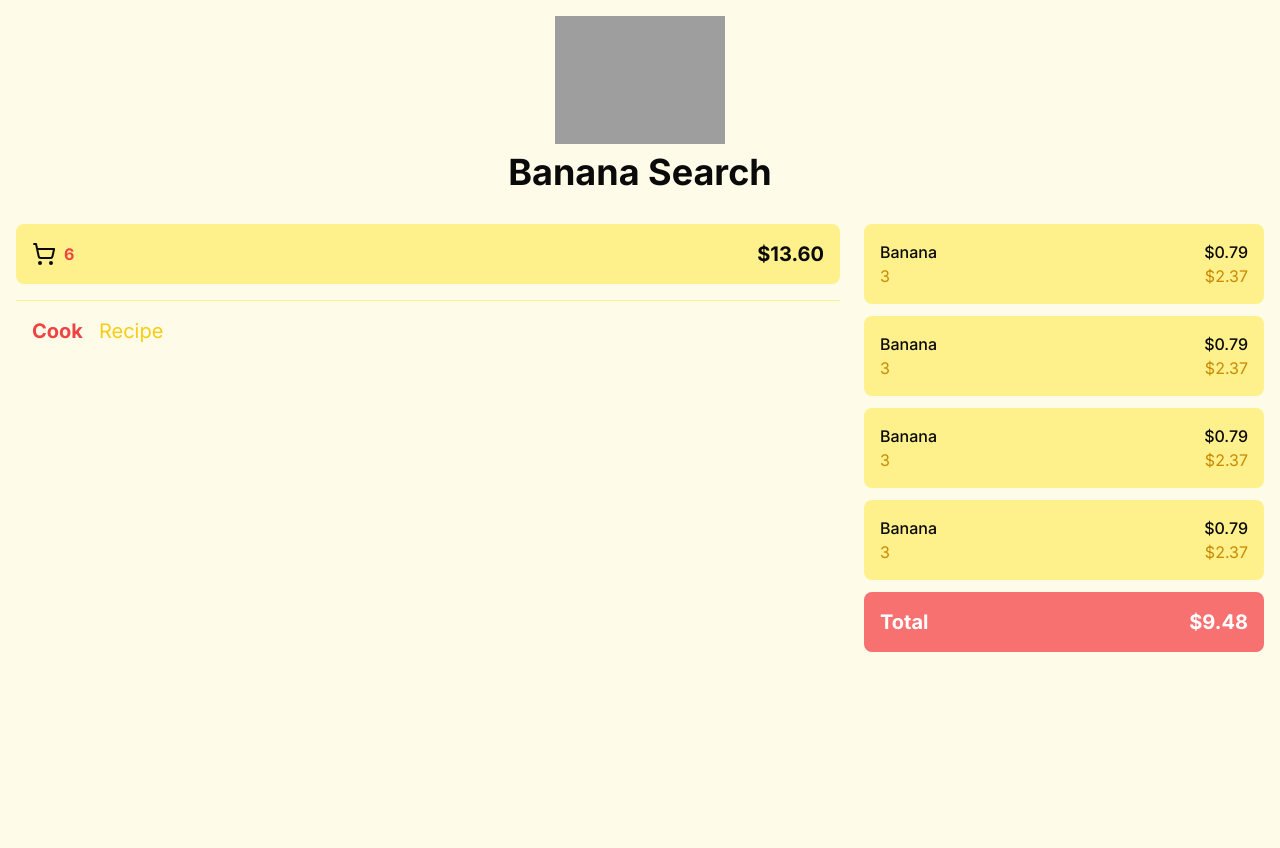
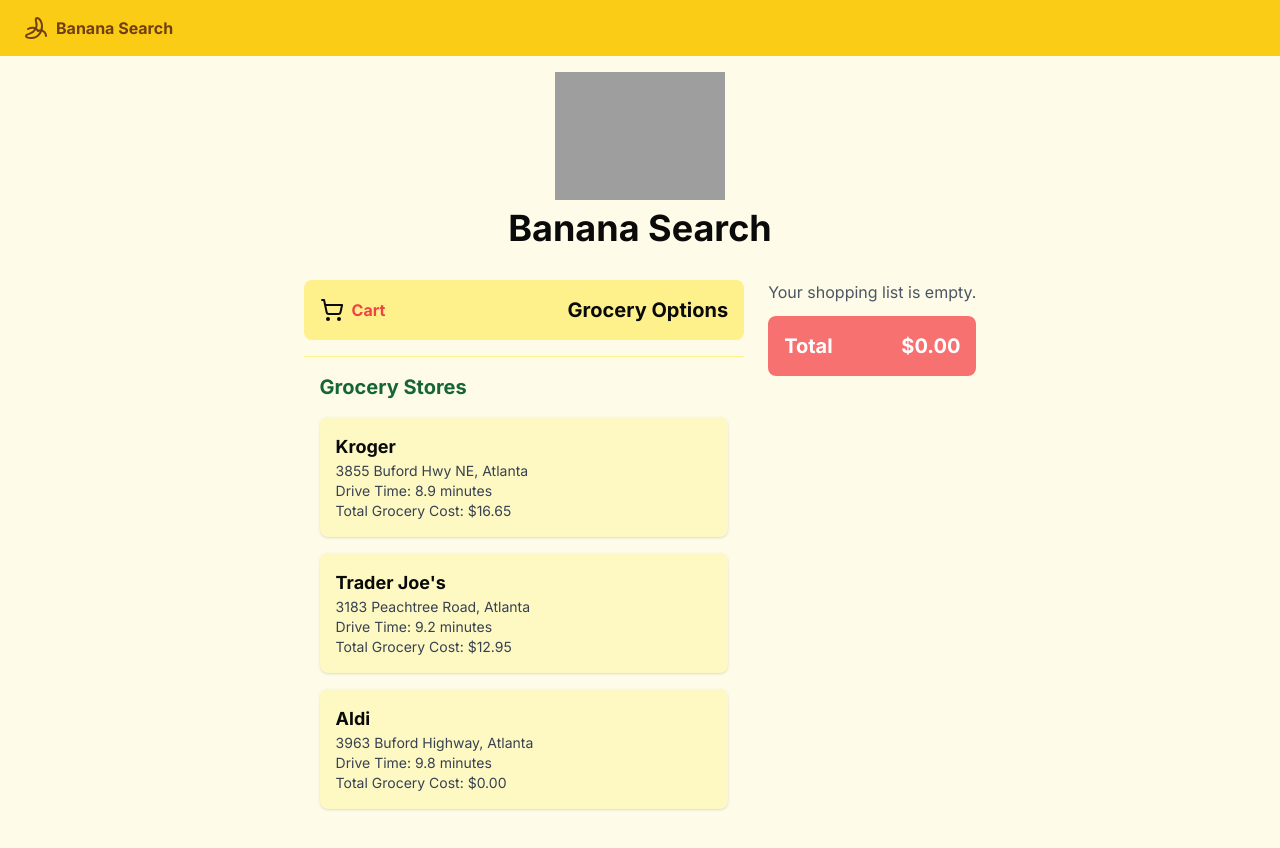
Before and after one commit to SarveshGade/banana_search, a Next.js app: page /storePrices in a window 1280 px wide. Shown: the top 848 px of the page. Before the commit the page ends 800 px from the top, so only its background shows below. Built offline with nearby package versions, Linux system fonts and the light colour scheme; grey boxes are pictures that could not be loaded.

Commit message:
Try to connect data

```diff
--- a/app/cook/page.tsx
+++ b/app/cook/page.tsx
@@ -101,13 +101,9 @@
 
 
   const handleCreateShoppingCart = () => {
-    // Build query parameters by appending each missing ingredient
-    const query = new URLSearchParams();
-    missingIngredients.forEach(ingredient => {
-      query.append("items", ingredient);
-    });
-    // Route to /shop with the query string
-    router.push(`/shop?${query.toString()}`);
+    localStorage.setItem("missingIngredients", JSON.stringify(missingIngredients));
+    localStorage.setItem("generatedRecipe", recipeOutput);
+    router.push("/shop");
   };
 
   return (
--- a/app/shop/page.tsx
+++ b/app/shop/page.tsx
@@ -1,29 +1,52 @@
 "use client";
 
-import { useState } from "react";
+import React, { useState, useEffect, type ChangeEvent } from "react";
 import Link from "next/link";
 import { Plus } from "lucide-react";
 import { Button } from "@/components/ui/button";
 import { Input } from "@/components/ui/input";
 import { ShoppingListItem } from "@/components/shopping-list-item";
 import { useSearchParams } from "next/navigation";
+import { supabase } from "@/lib/supabaseClient";
 import router from "next/router";
 
 export default function Shop() {
   const searchParams = useSearchParams();
-  // Get all query parameters named "items"
-  const queryItems = searchParams.getAll("items");
 
   // Initialize the shopping list with the query items (each with a default quantity of 1)
   // If no query parameters exist (i.e. when linked from Dashboard), the list remains empty.
-  const [items, setItems] = useState<Array<{ name: string; quantity: number }>>(
-    () => {
-      return queryItems.length > 0
-        ? queryItems.map((item) => ({ name: item, quantity: 1 }))
-        : [];
+  const [items, setItems] = useState<Array<{ name: string; quantity: number }>>(() => {
+    const storedItems = localStorage.getItem("missingIngredients");
+    if (storedItems) {
+      const parsed = JSON.parse(storedItems);
+      // Check if the parsed data is an array of strings and map it accordingly.
+      if (Array.isArray(parsed) && parsed.length > 0 && typeof parsed[0] === "string") {
+        return parsed.map((ingredient: string) => ({ name: ingredient, quantity: 1 }));
+      }
+      // Otherwise, assume it’s already in the correct format.
+      return parsed;
     }
-  );
+    return [];
+  });
+  console.log(items);
   const [newItem, setNewItem] = useState("");
+  const [ingredients, setIngredients] = useState<string[]>([]);
+  const [stores, setStores] = useState<string[]>([]);
+  const [address, setAddress] = useState("");
+
+  // Fetch the session on component mount and extract the address from user metadata
+  useEffect(() => {
+    const fetchSession = async () => {
+      const { data: { session } } = await supabase.auth.getSession();
+      if (session) {
+        const userAddress = session.user.user_metadata.address;
+        if (userAddress) {
+          setAddress(userAddress);
+        }
+      }
+    };
+    fetchSession();
+  }, []);
 
   const addItem = () => {
     if (newItem.trim()) {
@@ -36,8 +59,36 @@
     setItems(items.filter((_, i) => i !== index));
   };
 
-  const handleGenerateStorePrices = () => {
-    localStorage.setItem("shoppingListItems", JSON.stringify(items));
+  const handleGenerateStorePrices = async (e: React.FormEvent) => {
+    e.preventDefault();
+    const formData = new FormData();
+    const groceryNames = items.map(item => item.name.trim());
+    formData.append("ingredient_input", JSON.stringify(groceryNames));
+    formData.append("address", address);
+    console.log("formData: ", formData);
+    try {
+      const response = await fetch("http://localhost:8000/groceries", {
+        method: "POST",
+        body: formData,
+      });
+      if (!response.ok) {
+        throw new Error("Failed to analyze groceries");
+      }
+      const data = await response.json();
+      console.log("stores received", data)
+
+      setTimeout(() => {
+        const ingredient_output = JSON.parse(data.ingredient_list);
+        const stores = data.stores;
+
+        setIngredients(ingredient_output);
+        setStores(stores);
+        localStorage.setItem("shoppingListItems", JSON.stringify(items));
+        localStorage.setItem("store_date", stores);
+      }, 1500);
+    } catch (error) {
+      console.error("Error generating output:", error);
+    }
     router.push("/storePrices");
   }
 
@@ -89,7 +140,7 @@
       {/* NEW: Add a footer with a "Store Prices" button at the bottom of the screen */}
       <footer className="px-4 py-4">
         <div className="container mx-auto text-center">
-          <Link href="/store-prices">
+          <Link href="/storePrices">
             <Button className="mt-4 bg-yellow-500 hover:bg-yellow-600 text-yellow-900"
             onClick={handleGenerateStorePrices}>
               Store Prices
--- a/app/storePrices/page.tsx
+++ b/app/storePrices/page.tsx
@@ -2,17 +2,57 @@
 
 import { useState, useEffect } from "react";
 import Link from "next/link";
-import { ShoppingCart, Upload, Plus } from "lucide-react"
+import { ShoppingCart, Banana } from "lucide-react";
 import { Button } from "@/components/ui/button";
 import { Input } from "@/components/ui/input";
-import { ShoppingListItem } from "@/components/shopping-list-item";
 import { useRouter } from "next/navigation";
+
+type Item = { name: string; quantity: number; price: number };
+
+type GroceryStoreData = {
+  address: string;
+  drive_time_minutes: number;
+  ingredients?: {
+    [key: string]: { name: string; price?: number; retail_price?: string };
+  };
+};
+
+// Sample stores data following your format.
+const storesData: { [key: string]: GroceryStoreData } = {
+  Kroger: {
+    address: "3855 Buford Hwy NE, Atlanta",
+    drive_time_minutes: 8.9,
+    ingredients: {
+      carrots: { name: "Carrots", price: 1.69 },
+      tortilla: { name: "Guerrero® Tortillas de Harina Caseras Fajita Flour Tortillas", price: 3.29 },
+      eggs: { name: "Kroger® Grade A Jumbo White Eggs", price: 5.39 },
+      ham: { name: "Smithfield Anytime Favorites Diced Ham", price: 3.99 },
+      cheese: { name: "Kroger® Italian Style Blend Shredded Cheese", price: 2.29 },
+    },
+  },
+  "Trader Joe's": {
+    address: "3183 Peachtree Road, Atlanta",
+    drive_time_minutes: 9.2,
+    ingredients: {
+      carrots: { name: "CARROTS CUT & PEELED 1.5 LB", retail_price: "1.69" },
+      tortilla: { name: "FLOUR TORTILLAS", retail_price: "1.99" },
+      eggs: { name: "BOWL BREAKFAST CHICKEN SAUSAGE & EGG", retail_price: "4.29" },
+      ham: { name: "HAMBURGER BUNS", retail_price: "2.99" },
+      cheese: { name: "CREAM CHEESE BRICK", retail_price: "1.99" },
+    },
+  },
+  Aldi: {
+    address: "3963 Buford Highway, Atlanta",
+    drive_time_minutes: 9.8,
+    // Assume no ingredients for Aldi or add similar structure if available.
+  },
+};
 
 export default function StorePrices() {
   const router = useRouter();
 
-  // State for the shopping list items, each with a name and quantity.
-  const [items, setItems] = useState<Array<{ name: string; quantity: number }>>([]);
+  // State for the shopping list items, each with a name, quantity, and price.
+  const [items, setItems] = useState<Item[]>([]);
   const [newItem, setNewItem] = useState("");
 
   // On mount, check if shopping list items were saved in localStorage.
@@ -22,11 +62,15 @@
       setItems(JSON.parse(storedItems));
     }
   }, []);
-  console.log(items)
 
   const addItem = () => {
     if (newItem.trim()) {
-      const updatedItems = [...items, { name: newItem.trim(), quantity: 1 }];
+      // For demonstration, every new item is given a default price of $0.79.
+      const defaultPrice = 0.79;
+      const updatedItems = [
+        ...items,
+        { name: newItem.trim(), quantity: 1, price: defaultPrice },
+      ];
       setItems(updatedItems);
       setNewItem("");
       localStorage.setItem("shoppingListItems", JSON.stringify(updatedItems));
@@ -39,7 +83,40 @@
     localStorage.setItem("shoppingListItems", JSON.stringify(updatedItems));
   };
 
+  // Calculate total as the sum of price * quantity for each item.
+  const total = items.reduce(
+    (acc, item) => acc + (item.price ?? 0) * item.quantity,
+    0
+  );
+
+  // Convert storesData object to an array for mapping.
+  const groceryStoresArray = Object.entries(storesData).map(([storeName, data]) => {
+    let totalCost = 0;
+    if (data.ingredients) {
+      const ingredientValues = Object.values(data.ingredients);
+      totalCost = ingredientValues.reduce((acc, ingredient) => {
+        // Use either price or retail_price (converted to number)
+        const price = ingredient.price || ingredient.retail_price;
+        return acc + Number(price);
+      }, 0);
+    }
+    return {
+      name: storeName,
+      address: data.address,
+      drive_time_minutes: data.drive_time_minutes,
+      totalCost,
+    };
+  });
+
   return (
+    <div className="flex flex-col min-h-screen bg-yellow-50">
+      <header className="px-4 lg:px-6 h-14 flex items-center bg-yellow-400">
+        <Link className="flex items-center justify-center" href="/dashboard">
+          <Banana className="h-6 w-6 mr-2 text-yellow-900" />
+          <span className="font-bold text-yellow-900">Banana Search</span>
+        </Link>
+      </header>
+
       <div className="max-w-7xl mx-auto p-4 min-h-screen bg-yellow-50">
         {/* Header with Banana Logo */}
         <div className="flex flex-col items-center mb-8">
@@ -55,45 +132,89 @@
 
         {/* Main Content */}
         <div className="grid grid-cols-1 md:grid-cols-3 gap-6">
-        {/* Cart and Order Section */}
+          {/* Left Column: Cart and Grocery Stores */}
           <div className="md:col-span-2 space-y-4">
             <div className="flex items-center justify-between bg-yellow-200 p-4 rounded-lg">
               <div className="flex items-center gap-2">
                 <ShoppingCart className="h-6 w-6" />
-              <span className="text-red-500 font-bold">6</span>
+                <span className="text-red-500 font-bold">Cart</span>
               </div>
-            <span className="text-xl font-bold">$13.60</span>
+              <span className="text-xl text-center font-bold">
+                Grocery Options
+              </span>
             </div>
 
-          {/* Cook Recipe Section */}
-          <div className="flex items-center gap-4 p-4 border-t border-yellow-200">
-            <span className="text-red-500 text-xl font-bold">Cook</span>
-            <span className="text-yellow-400 text-xl">Recipe</span>
+            {/* Grocery Stores List */}
+            <div className="space-y-4 p-4 border-t border-yellow-200">
+              <h3 className="text-xl font-bold text-green-800 mb-2">
+                Grocery Stores
+              </h3>
+              {groceryStoresArray.map((store, index) => (
+                <div key={index} className="p-4 bg-yellow-100 rounded-lg shadow">
+                  <h4 className="text-lg font-bold">{store.name}</h4>
+                  <p className="text-sm text-gray-700">{store.address}</p>
+                  <p className="text-sm text-gray-700">
+                    Drive Time: {store.drive_time_minutes} minutes
+                  </p>
+                  <p className="text-sm text-gray-700">
+                    Total Grocery Cost: ${store.totalCost.toFixed(2)}
+                  </p>
+                </div>
+              ))}
             </div>
           </div>
 
-        {/* Items List */}
+          {/* Right Column: Items List */}
           <div className="space-y-3">
-          {[1, 2, 3, 4].map((item) => (
-            <div key={item} className="bg-yellow-200 p-4 rounded-lg flex justify-between">
-              <div>
-                <p className="font-medium">Banana</p>
-                <p className="text-yellow-600">3</p>
+            {items.length > 0 ? (
+              items.map((item, index) => (
+                <div
+                  key={index}
+                  className="flex items-center justify-between p-4 bg-yellow-200 rounded-lg"
+                >
+                  <div className="flex-grow">
+                    <p className="text-lg font-medium">{item.name}</p>
                   </div>
-              <div className="text-right">
-                <p className="font-medium">$0.79</p>
-                <p className="text-yellow-600">$2.37</p>
+                  <div className="flex items-center gap-2">
+                    <p className="text-sm text-gray-700">
+                      ${(item.price ?? 0).toFixed(2)} x {item.quantity}
+                    </p>
+                    <Input
+                      type="number"
+                      value={item.quantity}
+                      onChange={(e) => {
+                        const newQuantity = parseInt(e.target.value);
+                        const updatedItems = [...items];
+                        updatedItems[index].quantity = newQuantity;
+                        setItems(updatedItems);
+                        localStorage.setItem(
+                          "shoppingListItems",
+                          JSON.stringify(updatedItems)
+                        );
+                      }}
+                      className="bg-yellow-100 w-16 p-1 text-sm text-center border rounded"
+                    />
+                    <Button
+                      onClick={() => removeItem(index)}
+                      className="bg-red-500 hover:bg-red-600 text-white px-2 py-1 text-xs"
+                    >
+                      x
+                    </Button>
                   </div>
                 </div>
-          ))}
+              ))
+            ) : (
+              <p className="text-gray-600">Your shopping list is empty.</p>
+            )}
 
-          {/* Total */}
+            {/* Total Section */}
             <div className="bg-red-400 text-white p-4 rounded-lg flex justify-between">
               <span className="text-xl font-bold">Total</span>
-            <span className="text-xl font-bold">$9.48</span>
+              <span className="text-xl font-bold">${total.toFixed(2)}</span>
             </div>
           </div>
         </div>
       </div>
-  )
+    </div>
+  );
 }
```
Also changed, not shown: 1 other file (tests, documents, lock files or other folders). Lines whose indentation alone changed are shown as unchanged.
